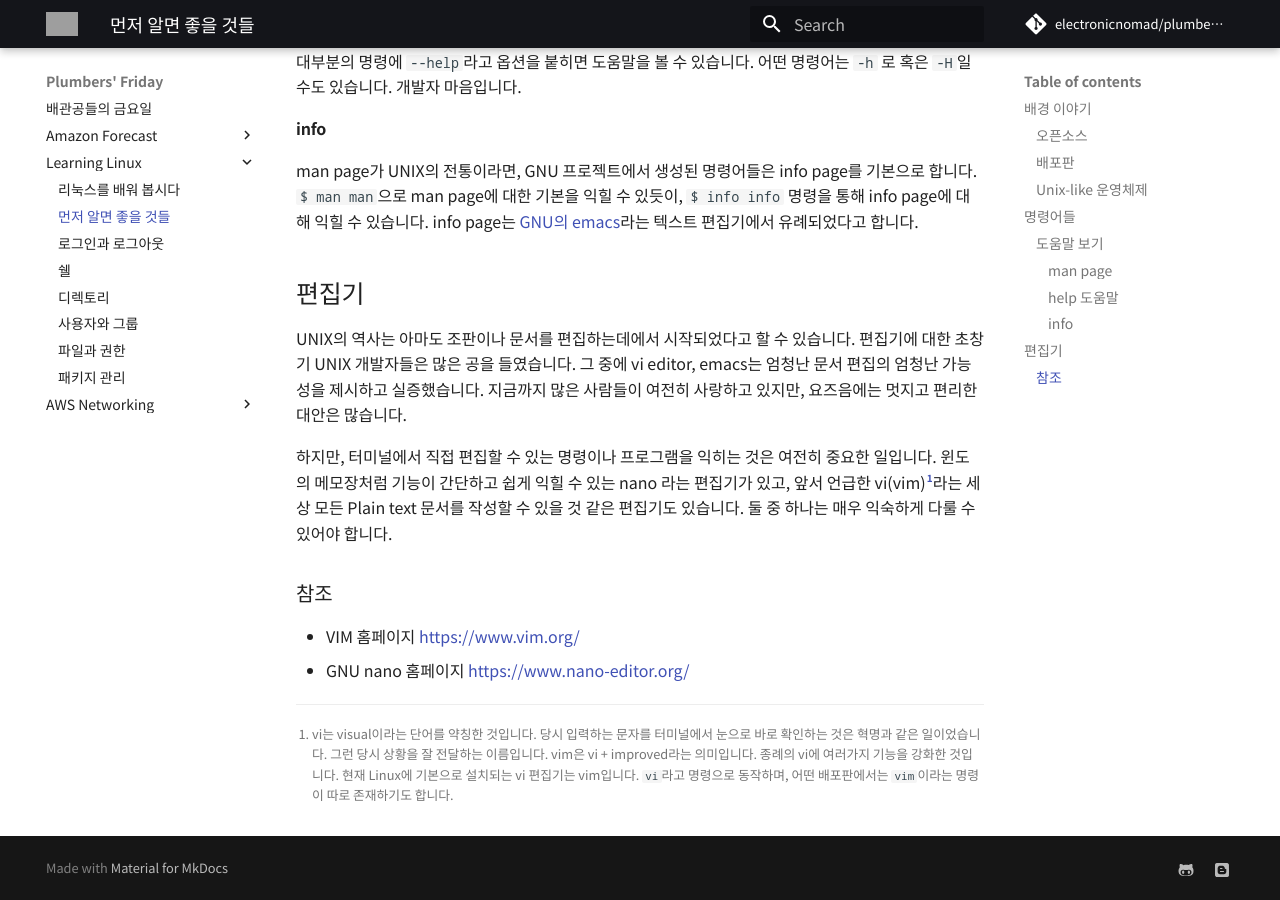
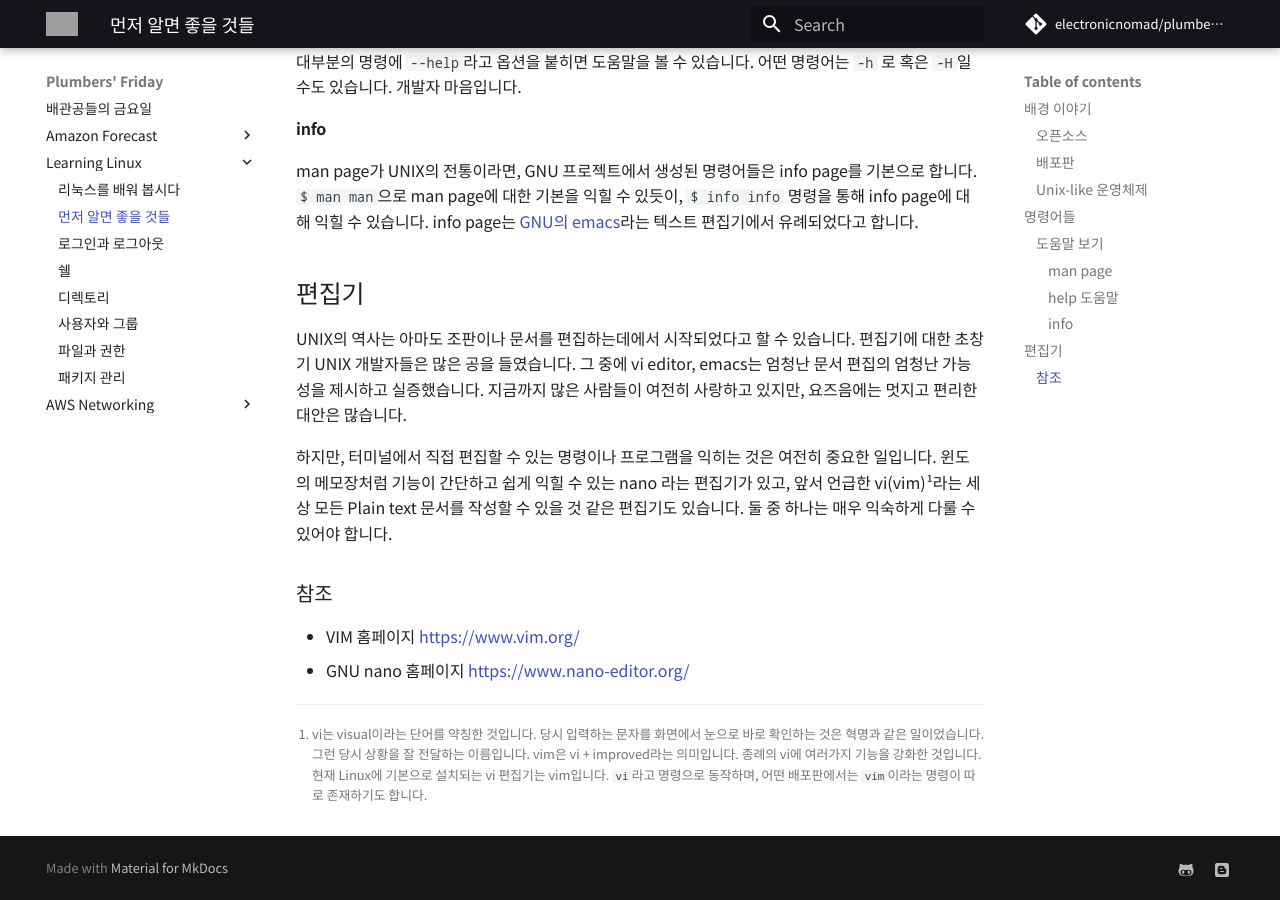
Before and after one commit to electronicnomad/plumbers-friday, an MkDocs documentation site: the page built from docs/linux/things-you-should-know-first.md, in a window 1280 px wide and 900 px high, scrolled down 2214 px. Built offline with MkDocs 1.6.1 and Material for MkDocs 9.7.7, drawn with Linux system fonts in a browser that asks for light colours; some web fonts are replaced; comment, search, counter and statistics services are not loaded; grey boxes are pictures that could not be loaded.

Commit message:
Update things-you-should-know-first.md

```diff
--- a/docs/linux/things-you-should-know-first.md
+++ b/docs/linux/things-you-should-know-first.md
@@ -122,7 +122,7 @@ UNIX의 역사는 아마도 조판이나 문서를 편집하는데에서 시작
 
 [^2]:
     vi는 visual이라는 단어를 약칭한 것입니다.
-    당시 입력하는 문자를 터미널에서 눈으로 바로 확인하는 것은 혁명과 같은 일이었습니다.
+    당시 입력하는 문자를 화면에서 눈으로 바로 확인하는 것은 혁명과 같은 일이었습니다.
     그런 당시 상황을 잘 전달하는 이름입니다.
     vim은 vi + improved라는 의미입니다. 종례의 vi에 여러가지 기능을 강화한 것입니다.
     현재 Linux에 기본으로 설치되는 vi 편집기는 vim입니다.
```
